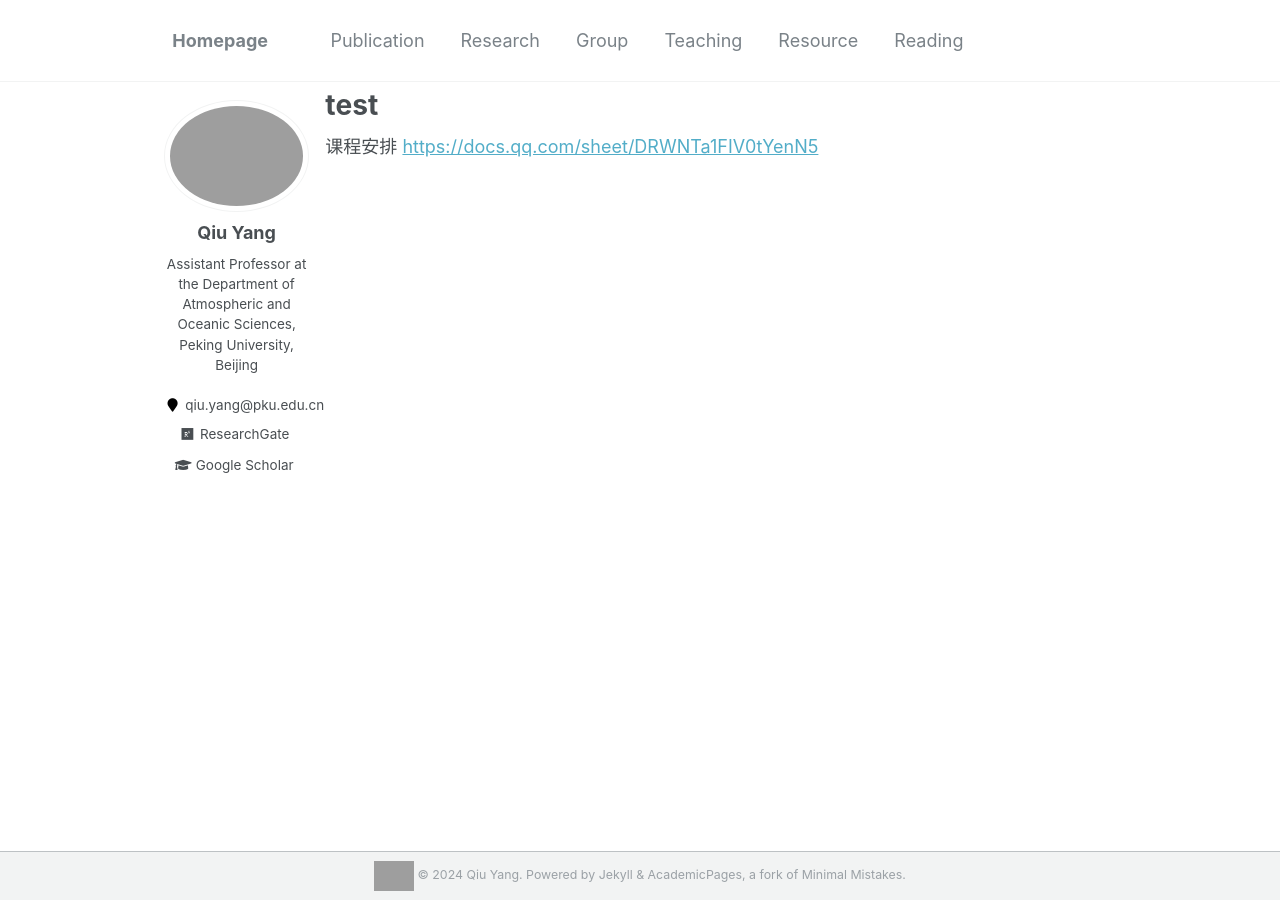
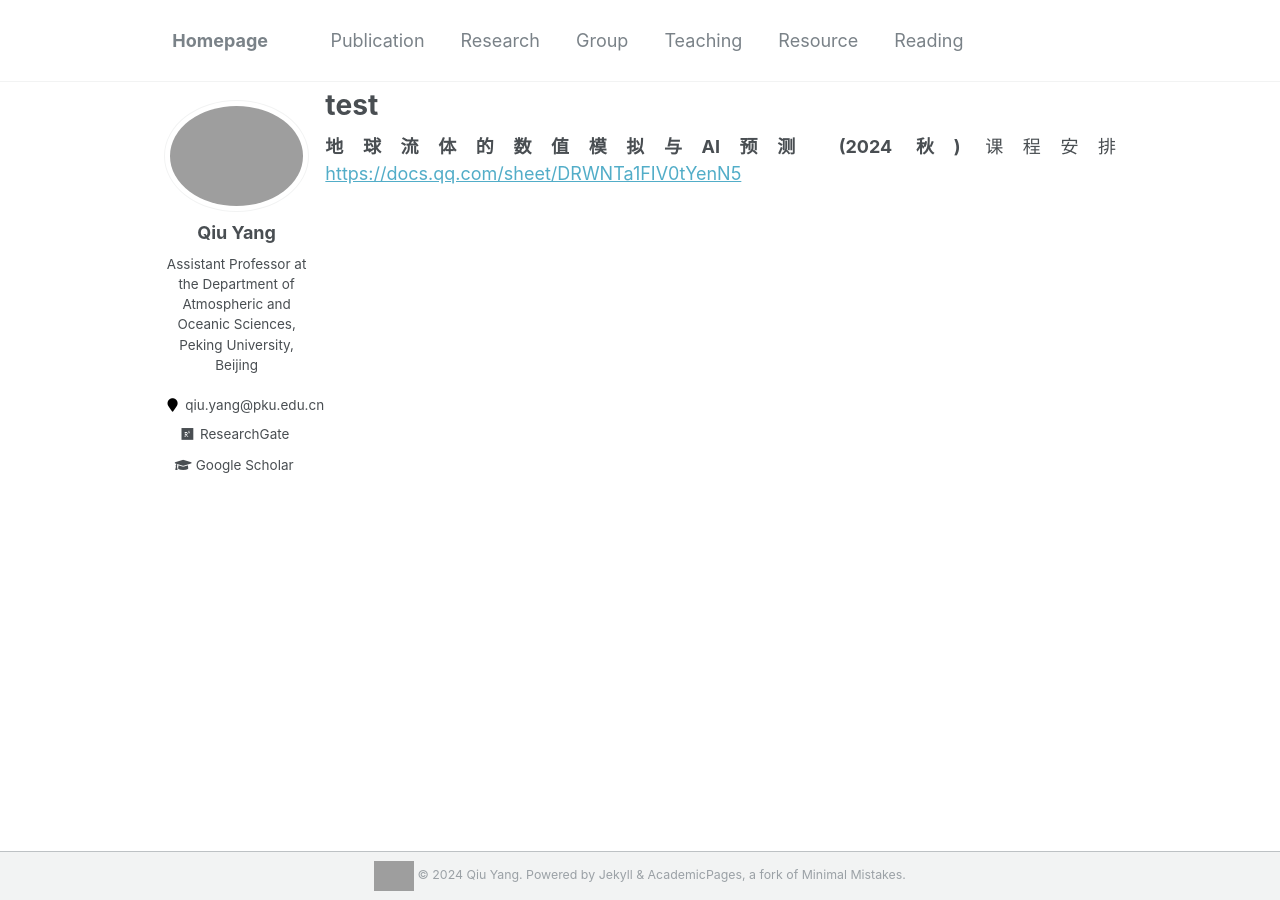
Before and after one commit to qiuyang50/qiuyang50.github.io, a Jekyll site: the page built from _pages/modeling_2024fall.md, in a window 1280 px wide. Built offline with Jekyll 4.4.1, drawn with Linux system fonts in a browser that asks for light colours; grey boxes are pictures that could not be loaded.

Commit message:
Update modeling_2024fall.md

```diff
--- a/_pages/modeling_2024fall.md
+++ b/_pages/modeling_2024fall.md
@@ -4,4 +4,5 @@ title: "test"
 filename: modeling_2024fall.md
 ---
 
+**地球流体的数值模拟与AI预测 (2024 秋)**
 课程安排 [https://docs.qq.com/sheet/DRWNTa1FIV0tYenN5](https://docs.qq.com/sheet/DRWNTa1FIV0tYenN5)
```
